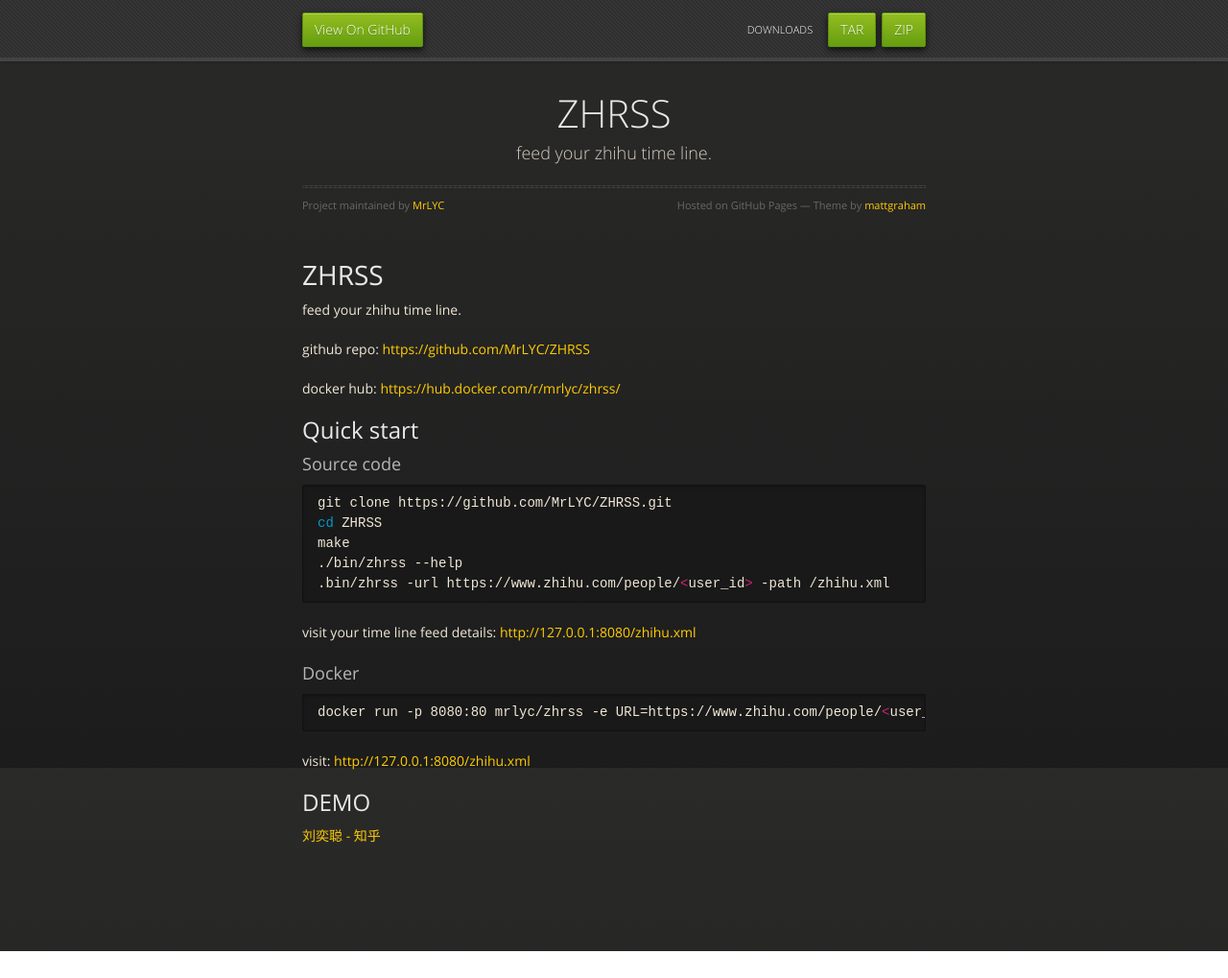
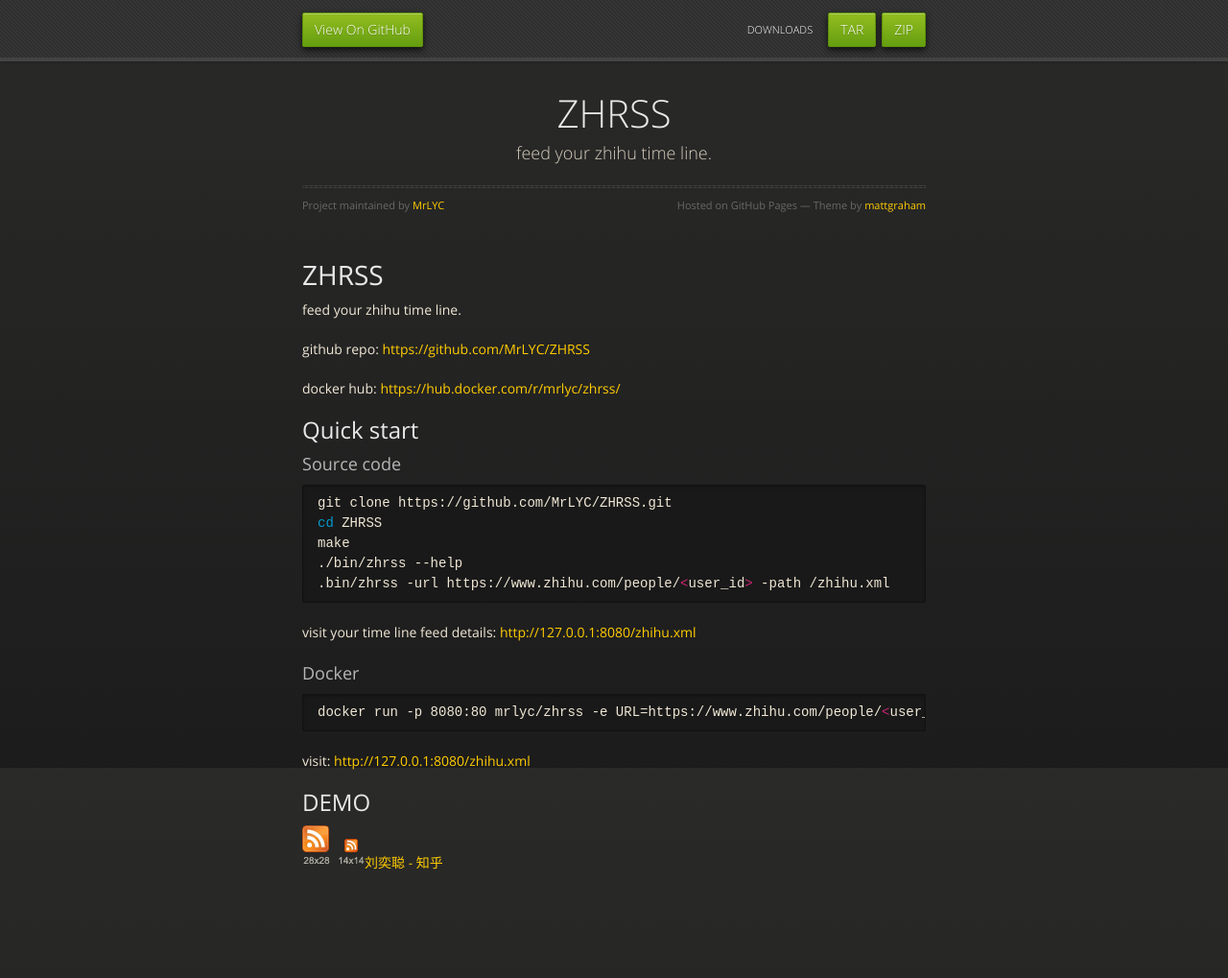
Before and after one commit to MrLYC/ZHRSS, a plain HTML site: page docs/index.html in a window 1280 px wide. Shown: the whole page at 96% size. Before the commit the page ends 991 px from the top, so only its background shows below. Drawn offline with nearby package versions, Linux system fonts and the light colour scheme.

Commit message:
add rss icon

```diff
--- a/docs/index.html
+++ b/docs/index.html
@@ -83,7 +83,7 @@
 <h2>
 <a id="demo" class="anchor" href="#demo" aria-hidden="true"><span aria-hidden="true" class="octicon octicon-link"></span></a>DEMO</h2>
 
-<p><a href="https://zhrss.arukascloud.io/">刘奕聪 - 知乎</a></p>
+<p><img src="https://raw.githubusercontent.com/MrLYC/ZHRSS/master/docs/images/rss.gif"><a href="https://zhrss.arukascloud.io/">刘奕聪 - 知乎</a></p>
       </section>
 
     </div>
```
Also changed, not shown: docs/images/rss.gif (added), 1 other file.
